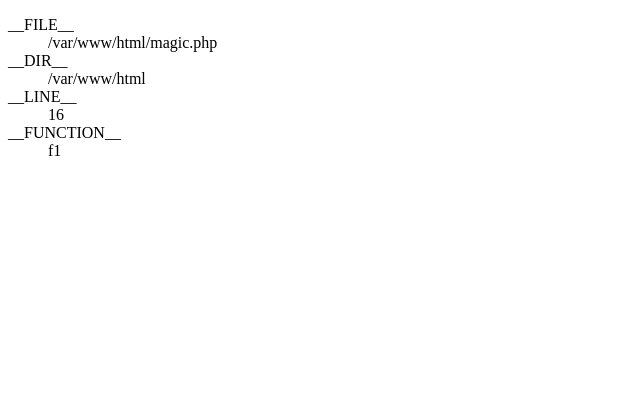
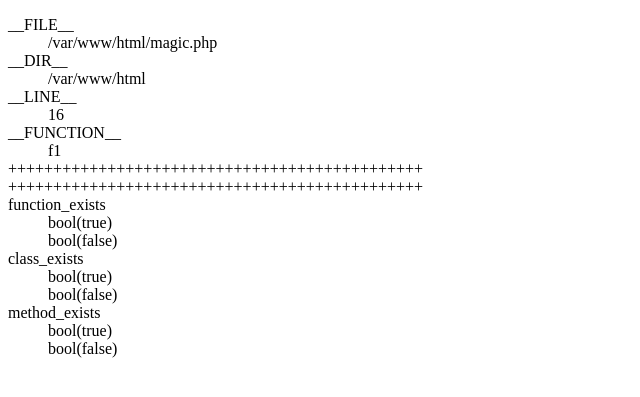
Before and after one commit to xiaoyustudio181/Php, a PHP site: page /magic.php in a window 1280 px wide. Shown: the top 397 px of the page, without its empty margins (0-640 px from the left). Run offline with PHP 8.4, Linux system fonts and the light colour scheme.

Commit message:
add function_exists...

```diff
--- a/magic.php
+++ b/magic.php
@@ -24,6 +24,48 @@
         f1();
         ?>
     </dd>
+
+    <dt>++++++++++++++++++++++++++++++++++++++++++++++</dt>
+    <dt>++++++++++++++++++++++++++++++++++++++++++++++</dt>
+
+    <dt>function_exists</dt>
+    <dd>
+        <?php
+        var_dump(function_exists('f1'));//true
+        ?>
+    </dd>
+    <dd>
+        <?php
+        var_dump(function_exists('f2'));//false
+        ?>
+    </dd>
+
+    <?php class Person{
+        private function eat(){}
+    }?>
+    <dt>class_exists</dt>
+    <dd>
+        <?php
+        var_dump(class_exists('Person'));//true
+        ?>
+    </dd>
+    <dd>
+        <?php
+        var_dump(class_exists('Person2'));//false
+        ?>
+    </dd>
+
+    <dt>method_exists</dt>
+    <dd>
+        <?php
+        var_dump(method_exists(new Person(),'eat'));//true
+        ?>
+    </dd>
+    <dd>
+        <?php
+        var_dump(method_exists(new Person(),'eat2'));//false
+        ?>
+    </dd>
 </dl>
 </body>
 </html>
```
